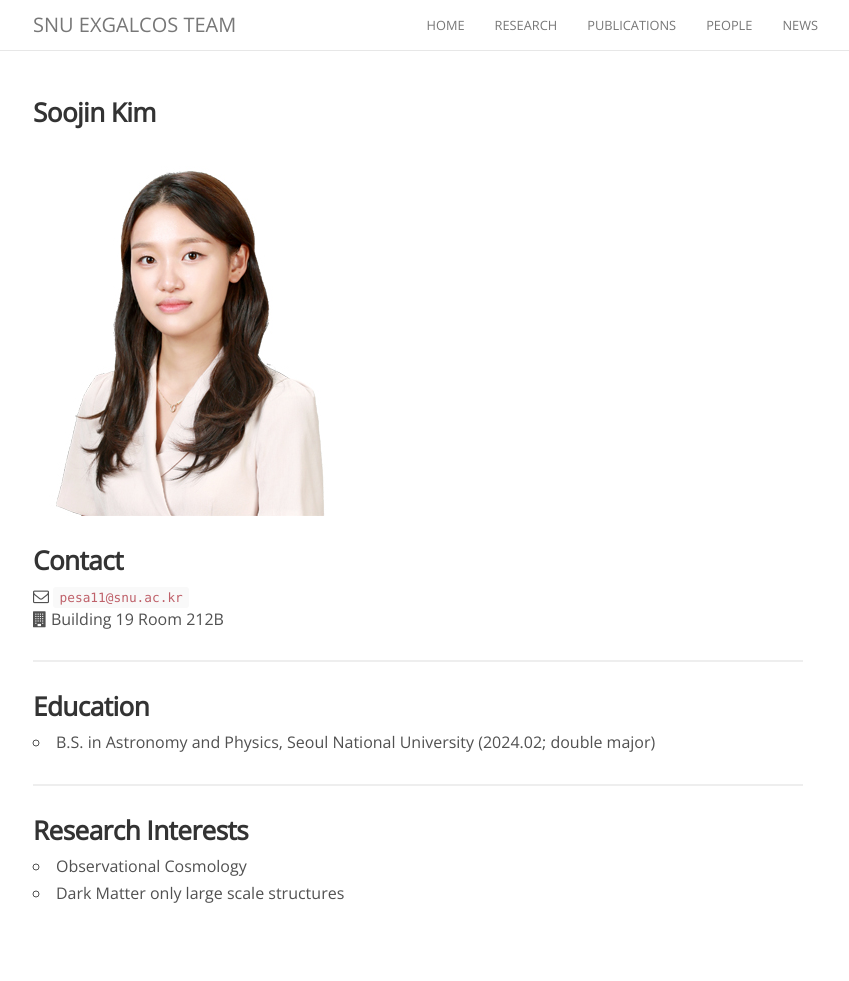
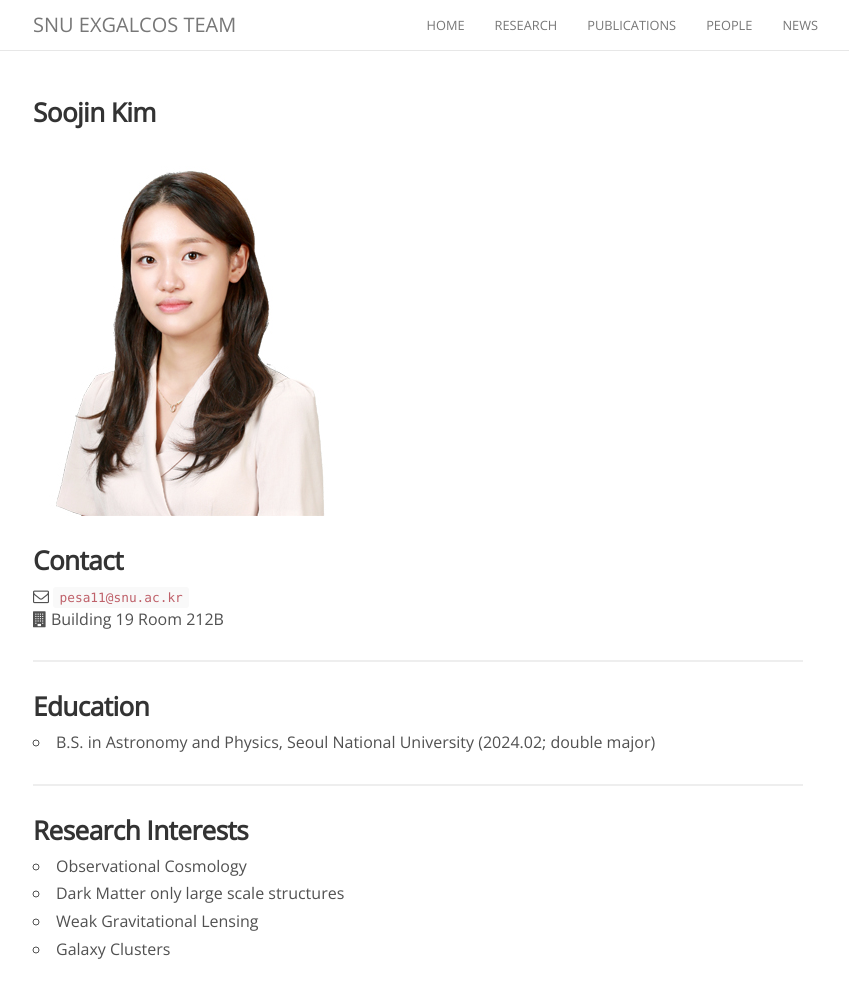
Before and after one commit to exgalcos/exgalcos.github.io, a Jekyll site: the page built from _people/soojin_kim.md, in a window 1280 px wide and 981 px high. Shown: the whole window, without its empty margins (222-1071 px from the left). Built offline with Jekyll 4.4.1, drawn with Linux system fonts in a browser that asks for light colours; nearby versions of some CDN libraries; comment, search, counter and statistics services are not loaded.

Commit message:
Update soojin_kim.md

```diff
--- a/_people/soojin_kim.md
+++ b/_people/soojin_kim.md
@@ -25,3 +25,5 @@ joined: 2024.5
 
 * Observational Cosmology
 * Dark Matter only large scale structures
+* Weak Gravitational Lensing
+* Galaxy Clusters
```
